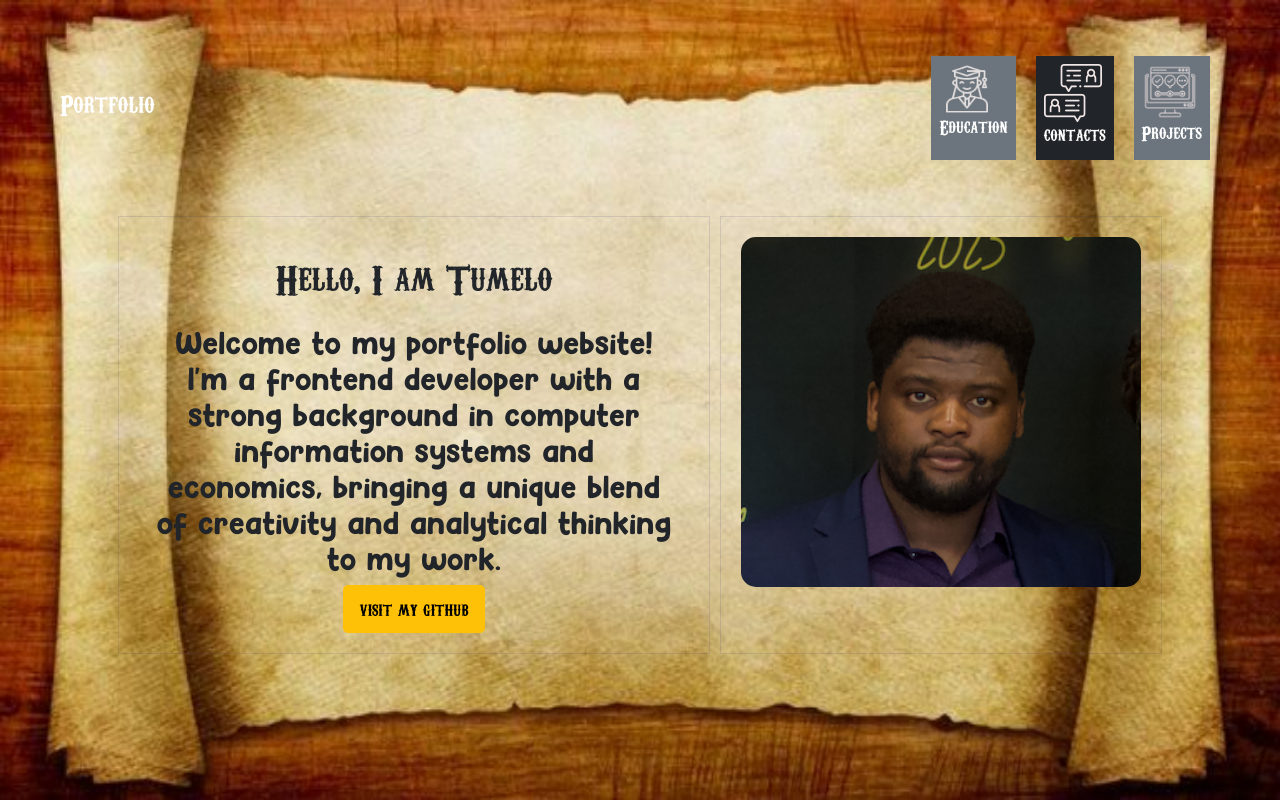
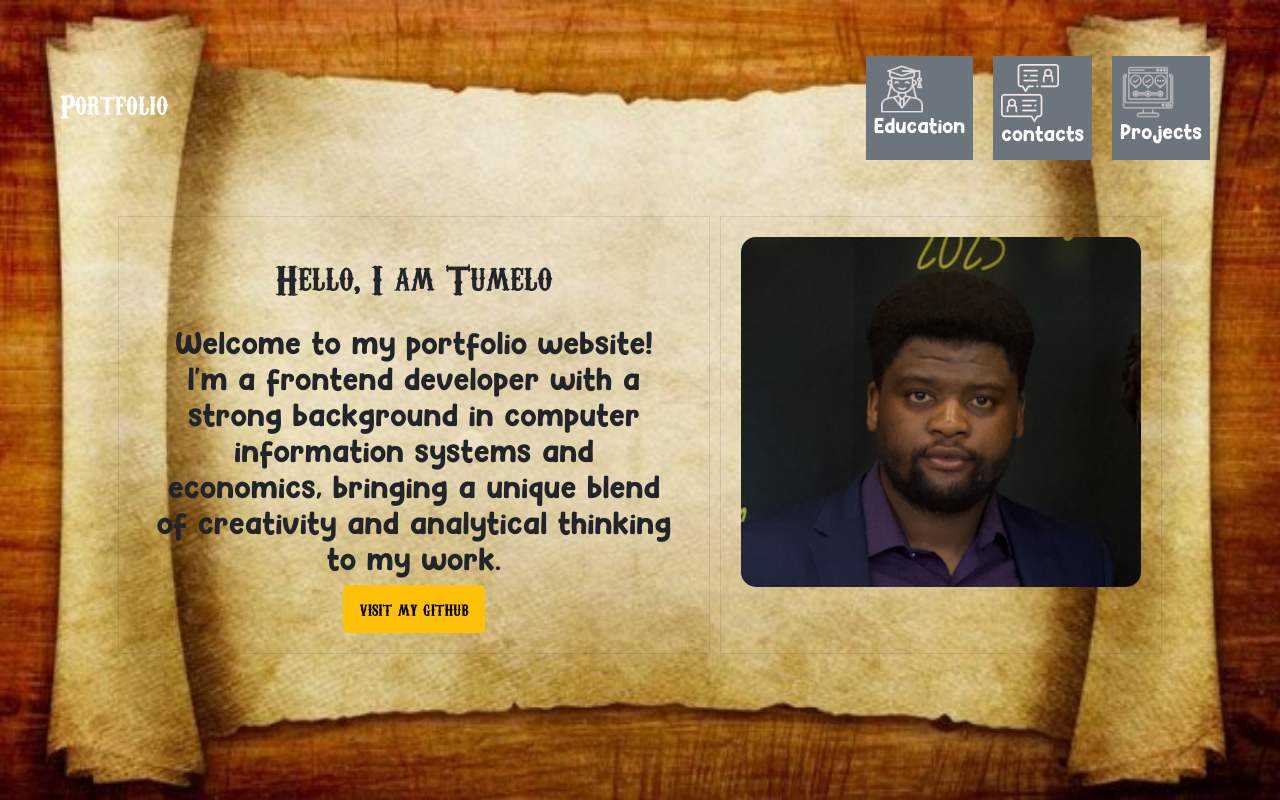
Before and after one commit to tumelorabale/Mywebsite, a plain HTML site: page index.html in a window 1280 px wide. Drawn offline with nearby package versions, Linux system fonts and the light colour scheme.

Commit message:
web_update1

```diff
--- a/index.html
+++ b/index.html
@@ -16,7 +16,7 @@
 <body>
     <nav class="navbar navbar-expand-lg navbar-light mt-5 mx-5 " id="nav" >
         <div class="container-fluid">
-          <a class="navbar-brand" href="#"><h3 class="text-white">Portfolio</h3></a>
+          <a class="navbar-brand" href="#"><h2 class="text-white">Portfolio</h2></a>
           <button class="navbar-toggler" type="button" data-bs-toggle="collapse" data-bs-target="#navbarNav" aria-controls="navbarNav" aria-expanded="false" aria-label="Toggle navigation">
             <span class="navbar-toggler-icon"></span>
           </button>
@@ -31,7 +31,7 @@
                   <div><h5 class="text-white">Education</h5></div>
                 </a>
               </li>
-              <li class="nav-item bg-dark">
+              <li class="nav-item bg-secondary">
                 <a class="nav-link active" aria-current="page" href="#">
                   <div class="icon">
                   </div>
--- a/style.css
+++ b/style.css
@@ -17,6 +17,7 @@
     margin-right:10px;
     font-weight: 200;
     font-size: large;
+    font-family: myfont3;
   }
 
 body{
```
